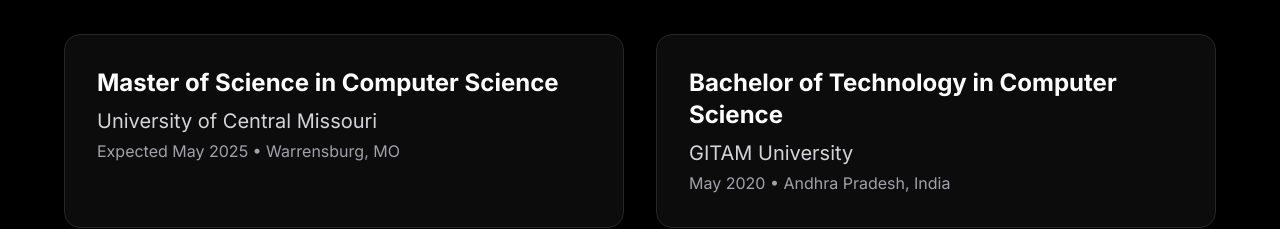
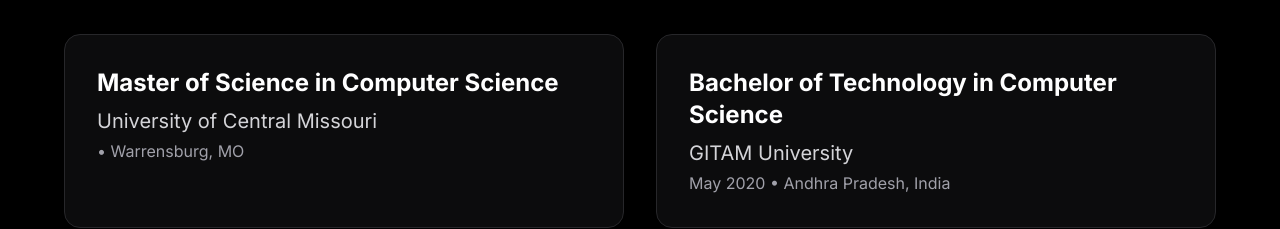
Before and after one commit to maheshnarne2002/portfolio, a Next.js app: page / in a window 1280 px wide. Shown: the part 5040-5269 px from the top of the page. Built offline with nearby package versions, Linux system fonts and the light colour scheme.

Commit message:
Your message

```diff
--- a/app/page.jsx
+++ b/app/page.jsx
@@ -249,7 +249,8 @@
             </h1>
           </motion.div>
           <motion.p className="hero-text text-zinc-400 text-base sm:text-lg md:text-xl max-w-2xl mx-auto px-4">
-            Senior Software Engineer • Java • Kotlin • Distributed Systems
+            Software Engineer
+            • Java • Kotlin • Distributed Systems • Rest API's
           </motion.p>
         </div>
 
@@ -442,7 +443,7 @@
             >
               <h3 className="text-2xl font-bold mb-2">Master of Science in Computer Science</h3>
               <p className="text-xl text-zinc-300 mb-1">University of Central Missouri</p>
-              <p className="text-zinc-400">Expected May 2025 • Warrensburg, MO</p>
+              <p className="text-zinc-400"> • Warrensburg, MO</p>
             </motion.div>
 
             <motion.div
```
